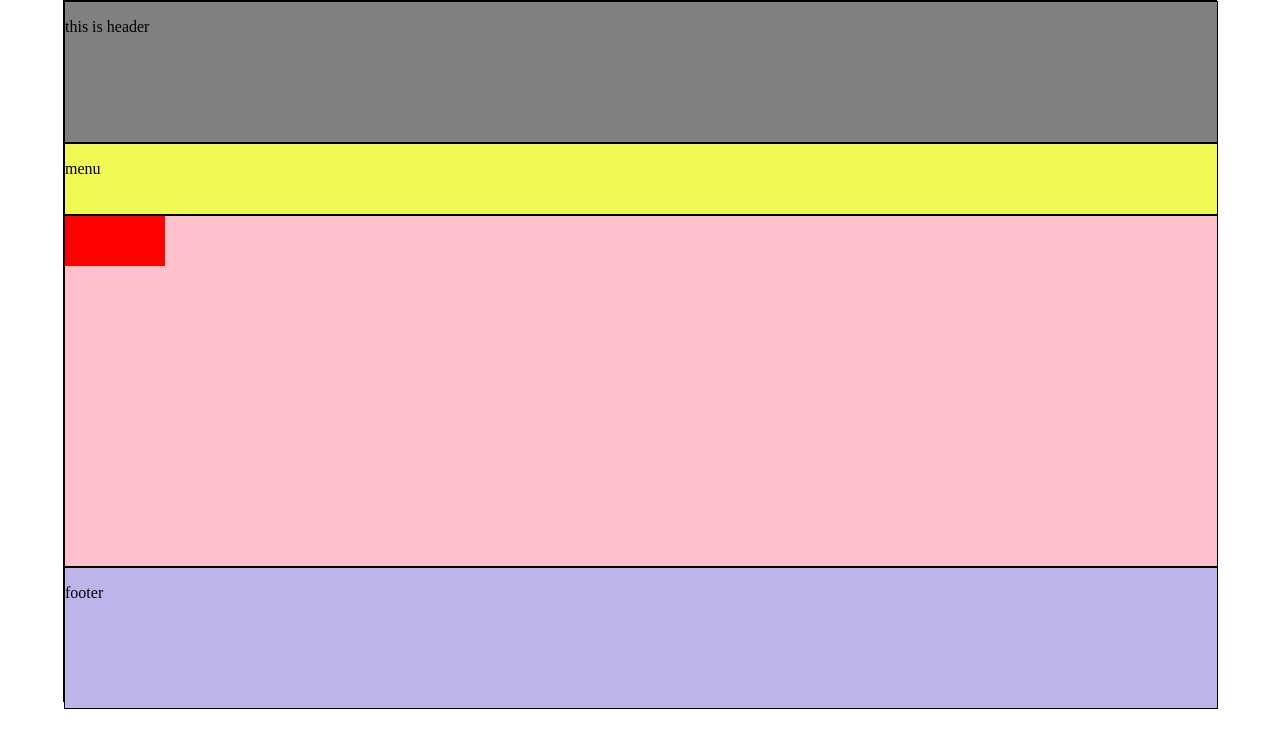
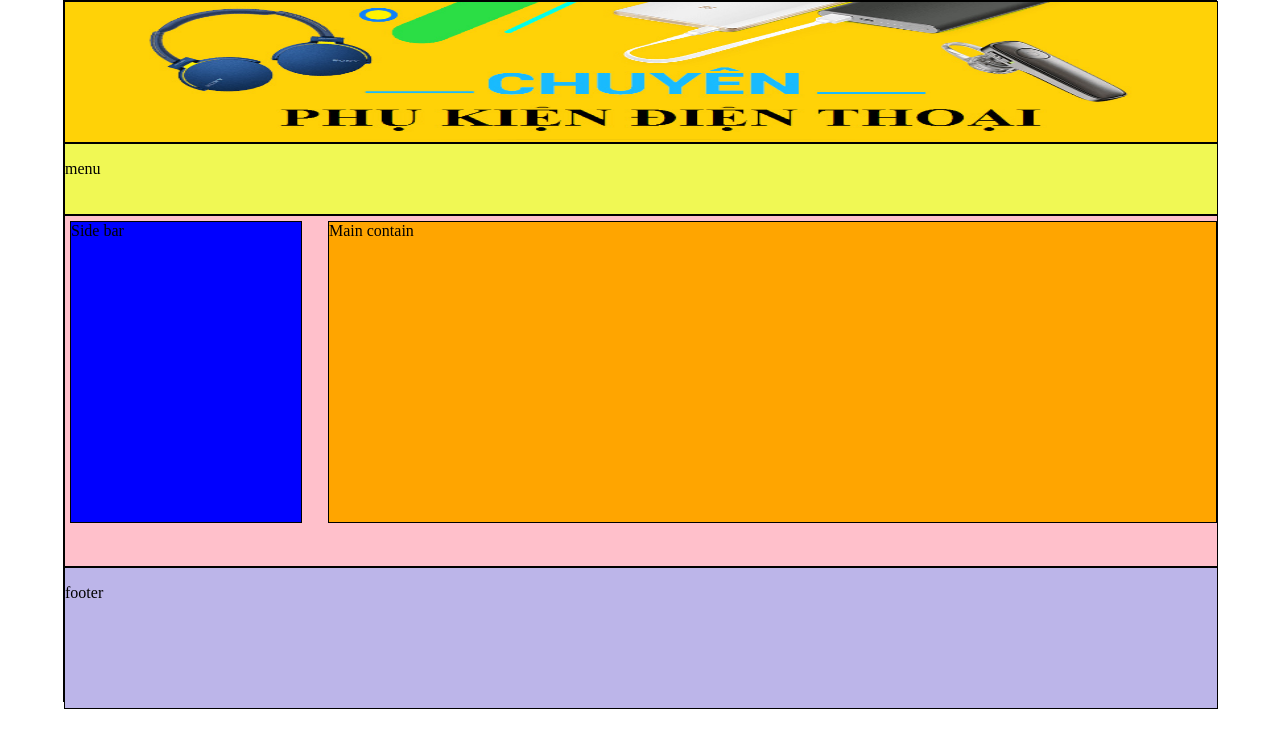
Before and after one commit to phamtrongthinh/web_php, a PHP site: page /pages/index.php in a window 1280 px wide. Shown: the top 748 px of the page. Run offline with PHP 8.4, Linux system fonts and the light colour scheme.

Commit message:
commit css of main and  header picture

```diff
--- a/css/style.css
+++ b/css/style.css
@@ -17,6 +17,10 @@ body{
     width: 100%;
     background-color: gray;
 }
+.header img{
+    height: 100%;
+    width: 100%;
+}
 .menu{
     border: 1px solid #000;
     height: 10%;
@@ -29,15 +33,31 @@ body{
     height: 50%;
     width: 100%;
     background-color: pink;
+    float: left;
 }
 
 #main .sidebar{
+    border: 1px solid #000;
+    height: 300px;
+    width: 20%;
+    background-color: blue;
+    margin-top: 5px;
+    margin-left: 5px;
+    float: left;
+}
+#main .mainContain{
+    border: 1px solid #000;
+    height: 300px;
+    width: 77%;
+    background-color: orange;
+    margin-top: 5px;
+    margin-left: 10px;
+    float: right;
+}
+.clear{
+    clear: both;
+}
 
-    height: 50px;
-    width: 100px;
-    background-color: red;
-
-}
 .footer{
     border: 1px solid #000;
     height: 20%;
--- a/pages/index.php
+++ b/pages/index.php
@@ -11,14 +11,23 @@
 
     <div class= "wraper">
         <div class="header">
-            <p> this is header</p>
+            <img src="../image/first_pic.jpg" alt="header picture">
         </div>
         <div class="menu">
             <p>menu</p>
         </div>
         <div id ="main">
-            <div class= "sidebar"></div>
+          <div class ="sidebar">
+           Side bar
+
+          </div>
+          <div class ="mainContain">
+           Main contain
+
+          </div>
+
         </div>
+        <div class="clear"></div>
         <div class="footer">
             <p>footer</p>
         </div>
```
Also changed, not shown: image/first_pic.jpg (added).
